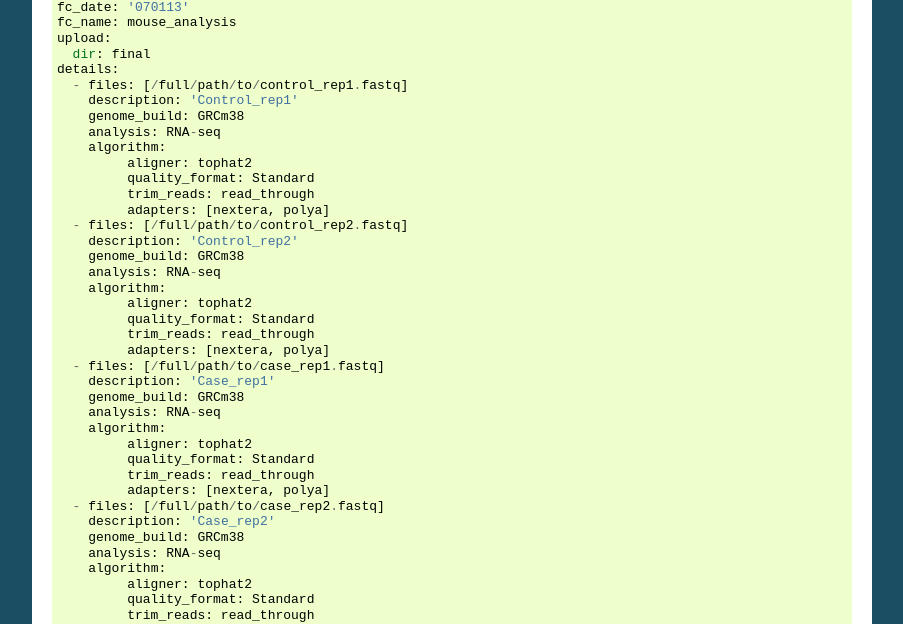
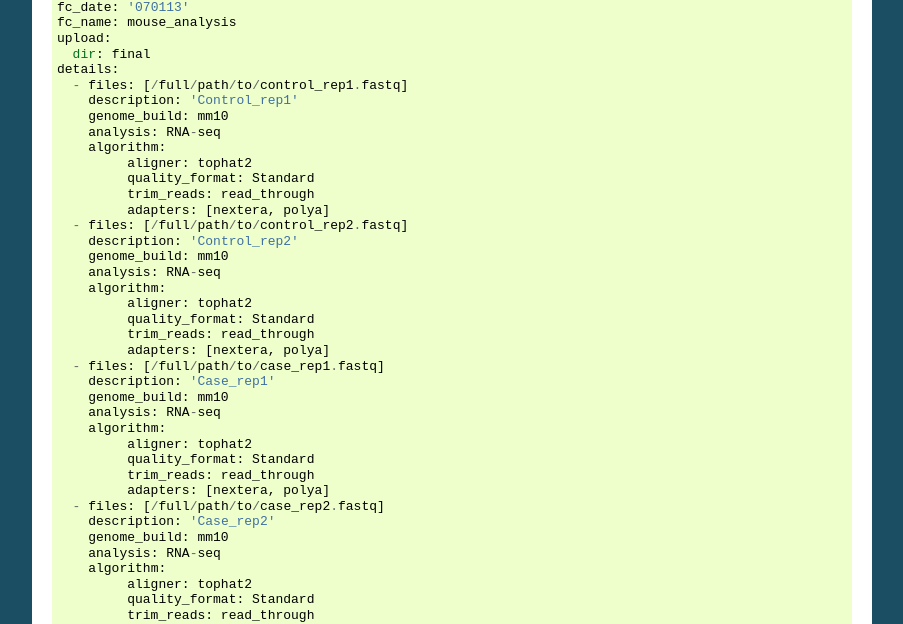
Before and after one commit to bcbio/bcbio-nextgen, a Sphinx documentation site: the page built from docs/contents/pipelines.rst, in a window 1280 px wide and 900 px high, scrolled down 2112 px. Shown: the part 151-775 px from the top of the window, without its empty margins (198-1101 px from the left). Built offline with Sphinx 7.4.7, drawn with Linux system fonts in a browser that asks for light colours.

Commit message:
Use mm10 in the documentation instead of GRCm38.

```diff
--- a/docs/contents/pipelines.rst
+++ b/docs/contents/pipelines.rst
@@ -154,7 +154,7 @@ sample configuration file for that analysis::
     details:
       - files: [/full/path/to/control_rep1.fastq]
 	description: 'Control_rep1'
-	genome_build: GRCm38
+	genome_build: mm10
 	analysis: RNA-seq
 	algorithm:
              aligner: tophat2
@@ -163,7 +163,7 @@ sample configuration file for that analysis::
 	     adapters: [nextera, polya]
       - files: [/full/path/to/control_rep2.fastq]
 	description: 'Control_rep2'
-	genome_build: GRCm38
+	genome_build: mm10
 	analysis: RNA-seq
 	algorithm:
              aligner: tophat2
@@ -172,7 +172,7 @@ sample configuration file for that analysis::
 	     adapters: [nextera, polya]
       - files: [/full/path/to/case_rep1.fastq]
 	description: 'Case_rep1'
-	genome_build: GRCm38
+	genome_build: mm10
 	analysis: RNA-seq
 	algorithm:
              aligner: tophat2
@@ -181,7 +181,7 @@ sample configuration file for that analysis::
 	     adapters: [nextera, polya]
       - files: [/full/path/to/case_rep2.fastq]
 	description: 'Case_rep2'
-	genome_build: GRCm38
+	genome_build: mm10
 	analysis: RNA-seq
 	algorithm:
              aligner: tophat2
```
